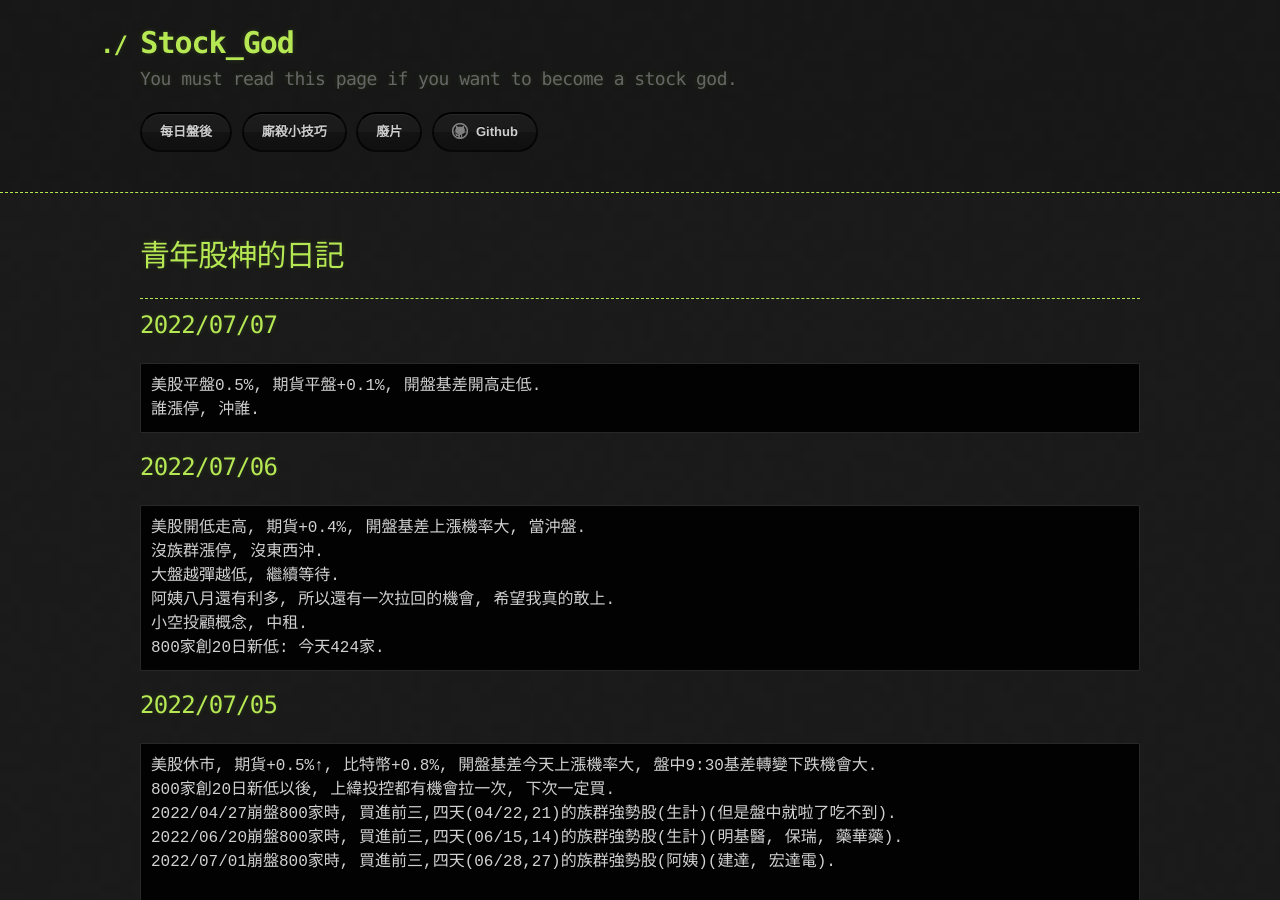
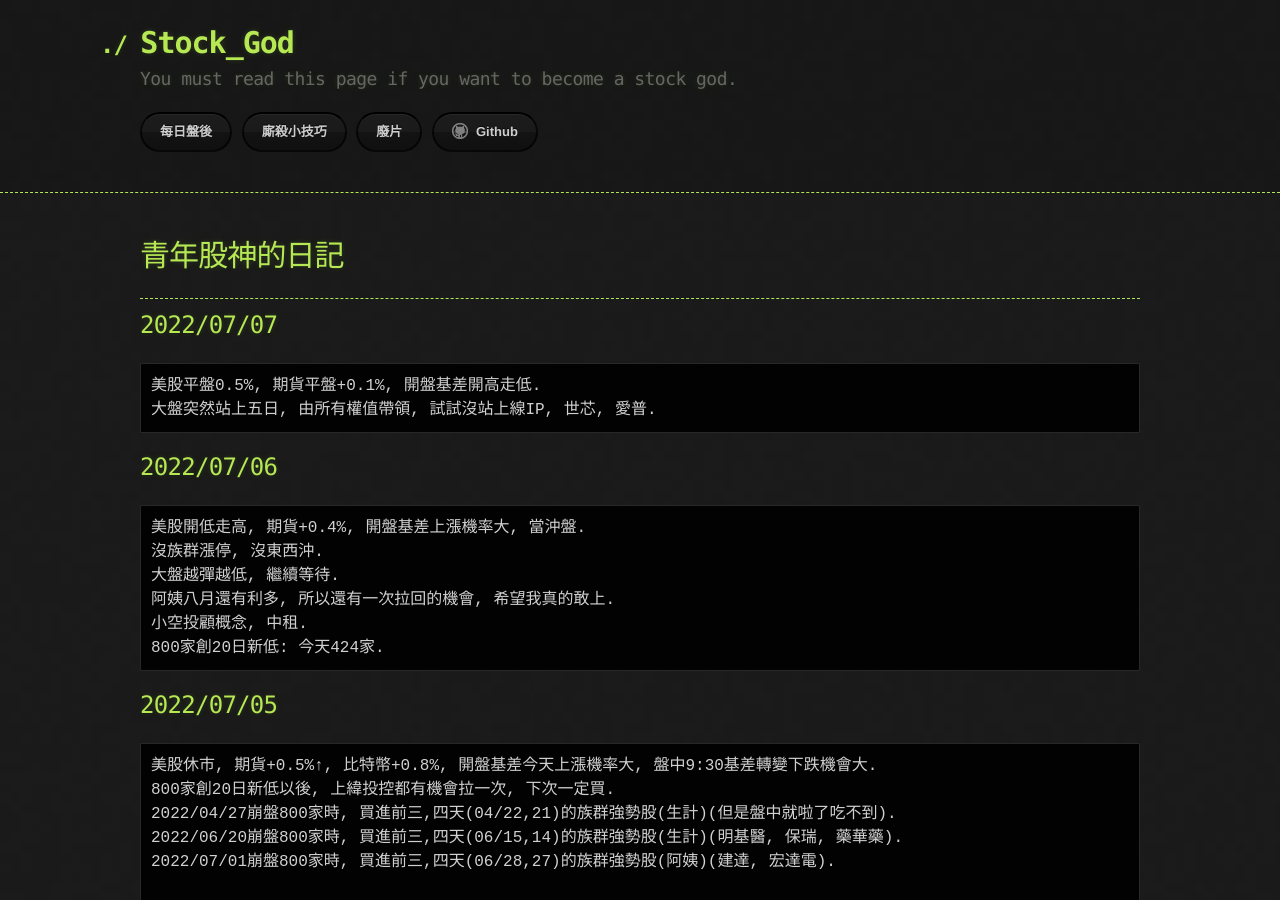
Before and after one commit to lepg5487/Stock_God, a Jekyll site: the page built from index.md, in a window 1280 px wide and 900 px high. Built offline with Jekyll 4.4.1, drawn with Linux system fonts in a browser that asks for light colours; our own code applies the rules of GitHub Pages for plain Markdown files.

Commit message:
Update index.md

````diff
--- a/index.md
+++ b/index.md
@@ -9,7 +9,7 @@ layout: testlayouts
 ## 2022/07/07
 ```
 美股平盤0.5%, 期貨平盤+0.1%, 開盤基差開高走低.
-誰漲停, 沖誰.
+大盤突然站上五日, 由所有權值帶領, 試試沒站上線IP, 世芯, 愛普.
 ```
 
 ## 2022/07/06
````
